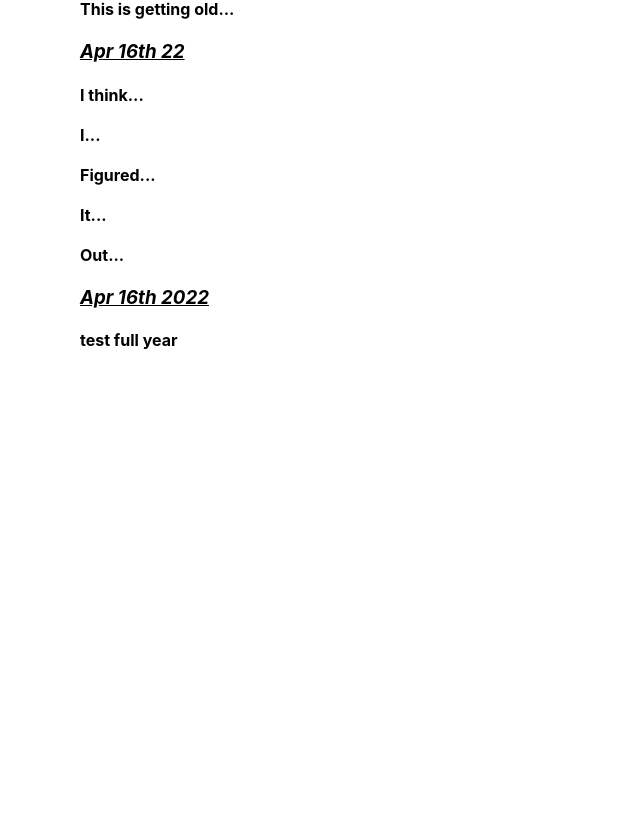
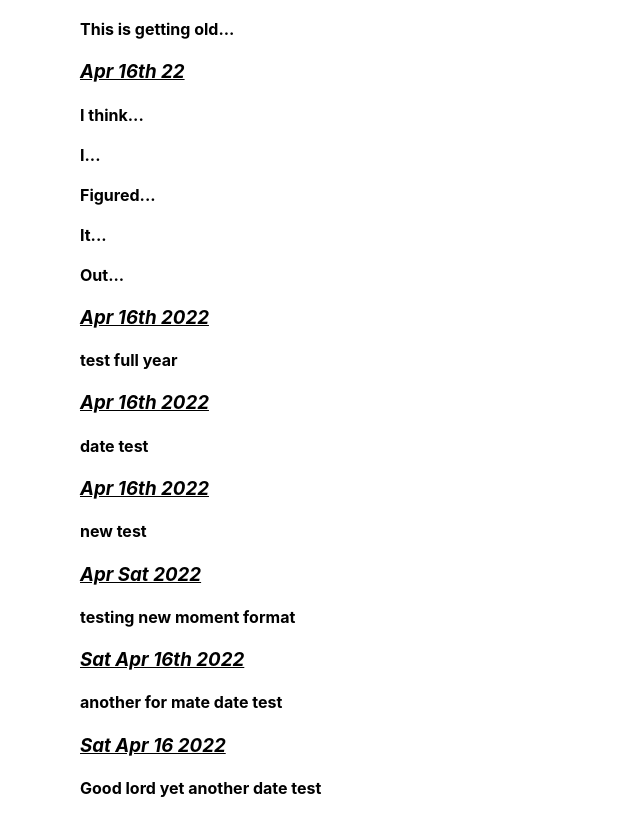
Before and after one commit to seanmartinstudio/daily-journal, a React (Create React App) app: page /read in a window 1280 px wide. Shown: the part 3618-4437 px from the top of the page, without its empty margins (0-640 px from the left). Before the commit the page ends 3989 px from the top, so only its background shows below. Built offline with nearby package versions, Linux system fonts and the light colour scheme; data requests are answered from the project's data file.

Commit message:
Formate moment.js to match react-date-picker

```diff
--- a/db.json
+++ b/db.json
@@ -195,6 +195,41 @@
         "journalEntry": "test full year"
       },
       "id": 28
+    },
+    {
+      "formData": {
+        "date": "Apr 16th 2022",
+        "journalEntry": "date test"
+      },
+      "id": 29
+    },
+    {
+      "formData": {
+        "date": "Apr 16th 2022",
+        "journalEntry": "new test"
+      },
+      "id": 30
+    },
+    {
+      "formData": {
+        "date": "Apr Sat 2022",
+        "journalEntry": "testing new moment format"
+      },
+      "id": 31
+    },
+    {
+      "formData": {
+        "date": "Sat Apr 16th 2022",
+        "journalEntry": "another for mate date test"
+      },
+      "id": 32
+    },
+    {
+      "formData": {
+        "date": "Sat Apr 16 2022",
+        "journalEntry": "Good lord yet another date test"
+      },
+      "id": 33
     }
   ]
 }
--- a/src/Components/Read.jsx
+++ b/src/Components/Read.jsx
@@ -8,6 +8,8 @@ const Read = () => {
 const [postData, setPostData] = useState([])
 //date picker boiler state...
 const [dateValue, setDateValue] = useState(new Date());
+
+console.log("Calendar Value=>",dateValue)
 
   useEffect(() => {
   axios.get('http://localhost:3001/journalData')
@@ -21,7 +23,8 @@ const newArr = postData.map((post) => (
   return (
     <div>
       <h1 className="class">Read Page</h1>
-      <DatePicker onChange={setDateValue} value={dateValue} />
+      <DatePicker onChange={setDateValue} value={dateValue}/>
+      <br></br>
       <ul style={{whiteSpace: "pre-line"}}>
       {newArr}
       </ul>
--- a/src/Components/Write.jsx
+++ b/src/Components/Write.jsx
@@ -16,7 +16,7 @@ const useStyles = makeStyles((theme) => ({
   }}));
 
 const initialState = {
-  date: moment().format("MMM Do YYYY"),
+  date: moment().format("ddd MMM D YYYY"),
   journalEntry: "",
 }
 
```
